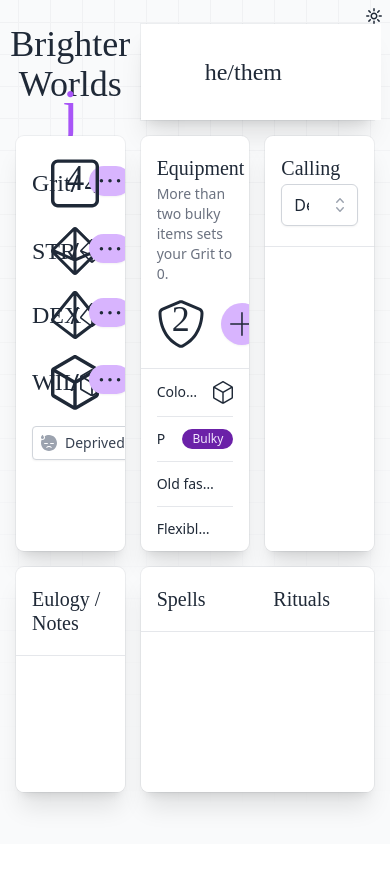
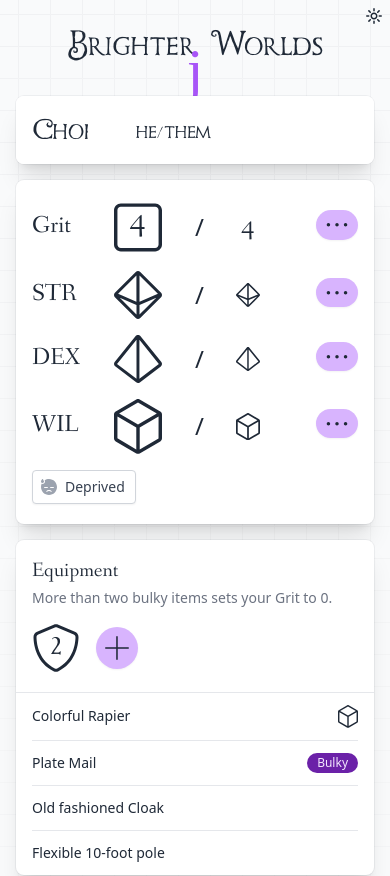
Before and after one commit to ttrpgtools/brighter-worlds, a SvelteKit app: page /character in a window 390 px wide. Shown: the top 876 px of the page. Before the commit the page ends 844 px from the top, so only its background shows below. Built offline with nearby package versions, Linux system fonts and the light colour scheme.

Commit message:
Fonts and basic mobile UI

```diff
--- a/src/app.postcss
+++ b/src/app.postcss
@@ -1,4 +1,20 @@
 /* Write your global styles here, in PostCSS syntax */
+@font-face {
+    font-family: 'Ander Brush';
+    src: local('Ander Brush'),
+         url('/fonts/ander-brush.woff');
+    font-weight: normal;
+    font-style: normal;
+}
+
+@font-face {
+    font-family: 'Fanwood';
+    src: local('Fanwood'),
+         url('/fonts/fanwood.woff');
+    font-weight: normal;
+    font-style: normal;
+}
+
 @tailwind base;
 @tailwind components;
 @tailwind utilities;
--- a/src/routes/character/+page.svelte
+++ b/src/routes/character/+page.svelte
@@ -4,17 +4,17 @@
 <div class="relative flex min-h-screen flex-col justify-start overflow-hidden bg-gray-50 dark:bg-gray-800 py-6 px-4 gap-4">
   <!-- <img src="/img/beams.jpg" alt="" class="absolute top-1/2 left-1/2 max-w-none -translate-x-1/2 -translate-y-1/2" width="1308" /> -->
   <div class="absolute inset-0 bg-[url(/img/grid.svg)] dark:invert bg-center [mask-image:linear-gradient(180deg,white,rgba(255,255,255,0))]"></div>
-  <div class="grid grid-cols-3 gap-4">
+  <div class="grid grid-cols-1 md:grid-cols-3 gap-4">
     <div class="relative justify-self-center text-center">
       <h1 class="text-4xl font-title">Brighter Worlds</h1>
       <span class="block font-symbol text-6xl h-4 relative -top-6 text-purple-500">j</span>
     </div>
-    <div class="relative col-span-2 flex-1 bg-white dark:bg-gray-900 p-0 shadow-xl dark:shadow-purple-400/20 ring-1 ring-gray-900/5 sm:rounded-lg flex flex-row gap-4 items-end">
-      <div class="flex-1">
-        <input type="text" class="w-full border-0 dark:bg-gray-900 placeholder-shown:bg-gray-100 dark:placeholder-shown:bg-black focus:border-purple-600 focus:ring-0 font-title text-3xl p-4 sm:rounded-l-lg" placeholder="Name" value="Choppy Pete">
+    <div class="relative md:col-span-2 flex-1 bg-white dark:bg-gray-900 p-0 shadow-xl dark:shadow-purple-400/20 ring-1 ring-gray-900/5 rounded-lg flex flex-row gap-4 items-end">
+      <div class="flex-1 flex-grow">
+        <input type="text" class="w-full border-0 dark:bg-gray-900 placeholder-shown:bg-gray-100 dark:placeholder-shown:bg-black focus:border-purple-600 focus:ring-0 font-title text-3xl p-4 rounded-l-lg" placeholder="Name" value="Choppy Pete">
       </div>
       <div class="h-full">
-        <input type="text" class="border-0 dark:bg-gray-900 placeholder-shown:bg-gray-100 dark:placeholder-shown:bg-black focus:border-purple-600 focus:ring-0 font-title text-2xl w-48 p-4 sm:rounded-r-lg h-full" placeholder="Pronouns" value="he/them">
+        <input type="text" class="border-0 w-full dark:bg-gray-900 placeholder-shown:bg-gray-100 dark:placeholder-shown:bg-black focus:border-purple-600 focus:ring-0 font-title text-2xl p-4 rounded-r-lg h-full" placeholder="Pronouns" value="he/them">
       </div>
     </div>
     <div class="relative overflow-hidden rounded-lg bg-white shadow-xl dark:bg-gray-900 dark:shadow-purple-400/20 ring-1 ring-gray-900/5  flex flex-col gap-6">
@@ -207,7 +207,7 @@
         </div>
       </div>
     </div>
-    <div class="col-span-2 relative divide-y divide-gray-200 dark:divide-gray-600 overflow-hidden rounded-lg bg-white shadow-xl dark:bg-gray-900 dark:shadow-purple-400/20 ring-1 ring-gray-900/5">
+    <div class="md:col-span-2 relative divide-y divide-gray-200 dark:divide-gray-600 overflow-hidden rounded-lg bg-white shadow-xl dark:bg-gray-900 dark:shadow-purple-400/20 ring-1 ring-gray-900/5">
       <div class="px-4 py-5 sm:px-6">
         <div class="-ml-4 -mt-4 flex flex-wrap items-center justify-between sm:flex-nowrap">
           <div class="ml-4 mt-4 flex w-full gap-8">
```
Also changed, not shown: static/fonts/ander-brush.woff (added), static/fonts/fanwood.woff (added).
